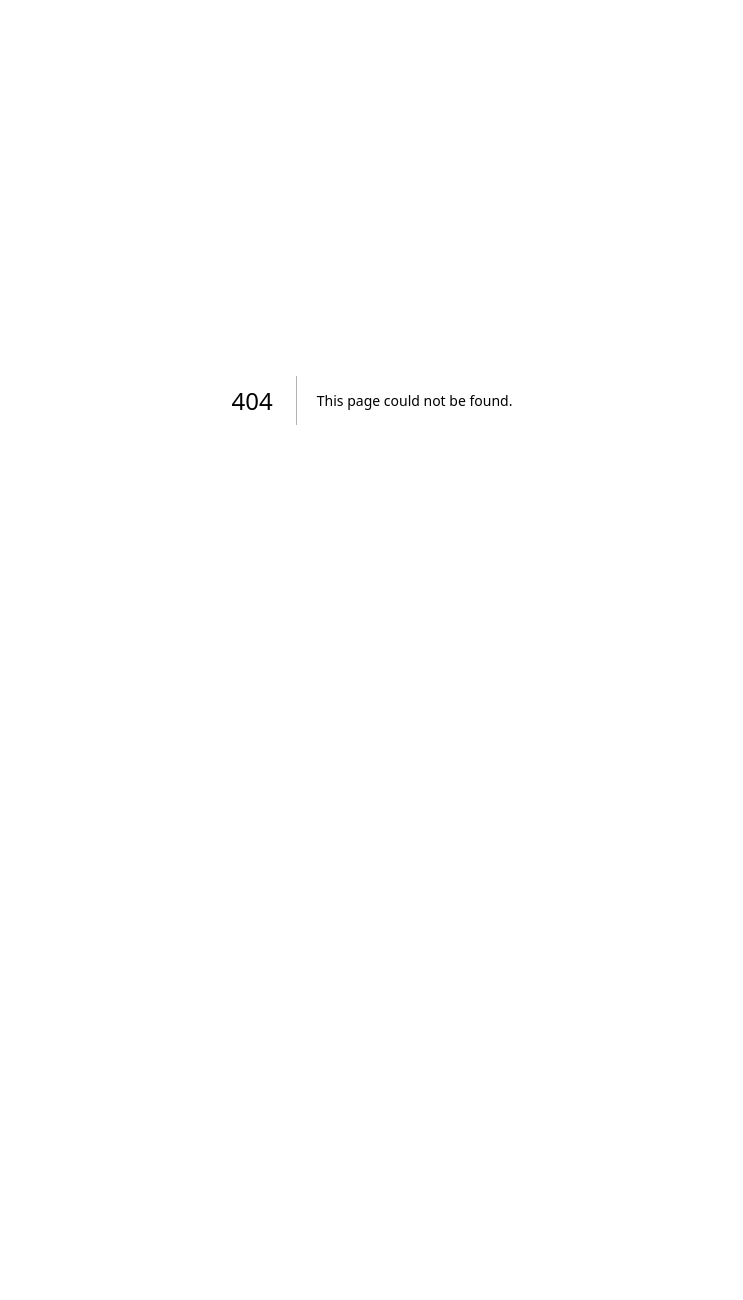
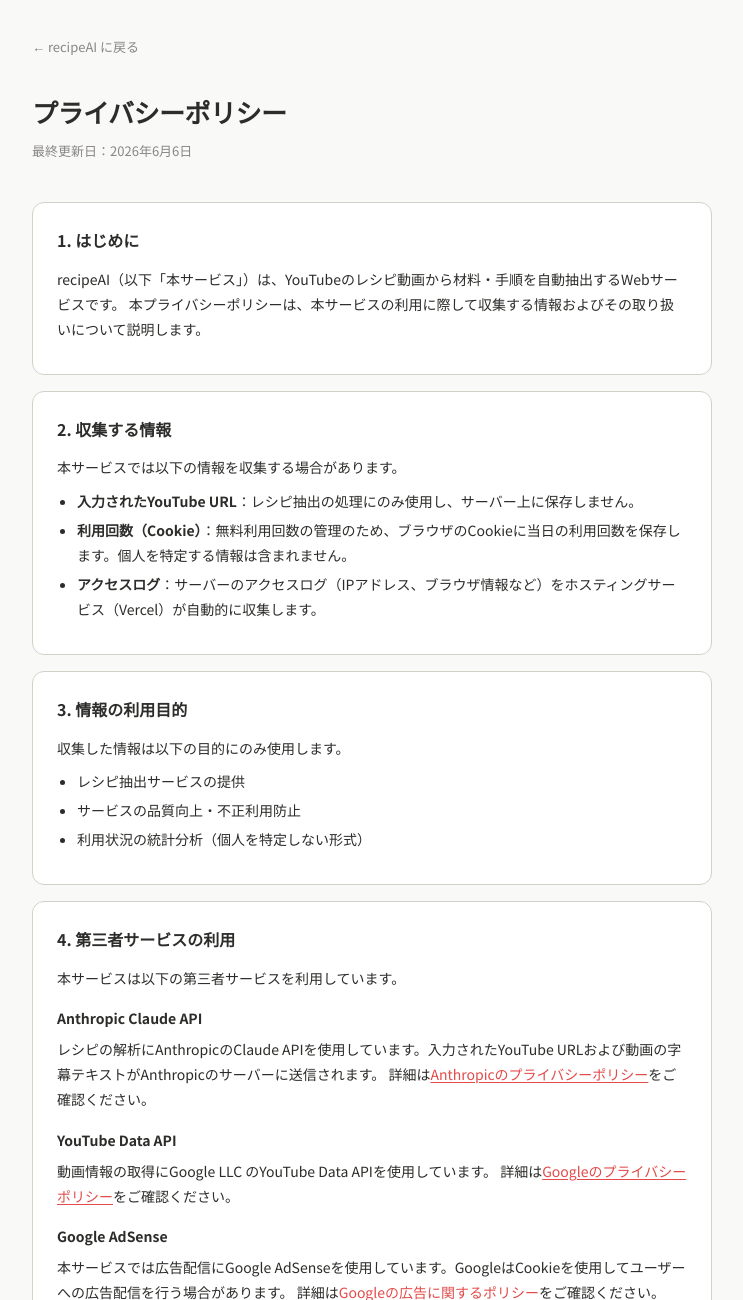
Before and after one commit to kang2120/recipe_extraction, a Next.js app: page /privacy in a window 1280 px wide. Before the commit this address had no page. Shown: the top 1300 px of the page, without its empty margins (268-1011 px from the left). Before the commit the page ends 800 px from the top, so only its background shows below. Built offline with nearby package versions, Linux system fonts and the light colour scheme.

Commit message:
プライバシーポリシーページ追加

```diff
--- a/src/app/page.tsx
+++ b/src/app/page.tsx
@@ -170,7 +170,10 @@ export default function Home() {
 
       {/* フッター */}
       <footer className={styles.footer}>
-        <p>© 2025 recipeAI — Powered by Claude API</p>
+        <p>© 2026 recipeAI — Powered by Claude API</p>
+        <p className={styles.footerLinks}>
+          <a href="/privacy">プライバシーポリシー</a>
+        </p>
         <p className={styles.footerSub}>
           ※ 本サービスはYouTube動画の字幕・説明文をもとにAIが解析します
         </p>
--- /dev/null
+++ b/src/app/privacy/page.tsx
@@ -0,0 +1,121 @@
+// src/app/privacy/page.tsx
+import type { Metadata } from 'next'
+import styles from './privacy.module.css'
+
+export const metadata: Metadata = {
+  title: 'プライバシーポリシー | recipeAI',
+  description: 'recipeAI のプライバシーポリシーです。',
+}
+
+const LAST_UPDATED = '2026年6月6日'
+const CONTACT_EMAIL = 'contact@example.com' // ← あなたのメールアドレスに変更
+
+export default function PrivacyPage() {
+  return (
+    <main className={styles.main}>
+      <div className={styles.container}>
+        <a href="/" className={styles.back}>← recipeAI に戻る</a>
+
+        <h1 className={styles.title}>プライバシーポリシー</h1>
+        <p className={styles.updated}>最終更新日：{LAST_UPDATED}</p>
+
+        <section className={styles.section}>
+          <h2>1. はじめに</h2>
+          <p>
+            recipeAI（以下「本サービス」）は、YouTubeのレシピ動画から材料・手順を自動抽出するWebサービスです。
+            本プライバシーポリシーは、本サービスの利用に際して収集する情報およびその取り扱いについて説明します。
+          </p>
+        </section>
+
+        <section className={styles.section}>
+          <h2>2. 収集する情報</h2>
+          <p>本サービスでは以下の情報を収集する場合があります。</p>
+          <ul>
+            <li>
+              <strong>入力されたYouTube URL</strong>：レシピ抽出の処理にのみ使用し、サーバー上に保存しません。
+            </li>
+            <li>
+              <strong>利用回数（Cookie）</strong>：無料利用回数の管理のため、ブラウザのCookieに当日の利用回数を保存します。個人を特定する情報は含まれません。
+            </li>
+            <li>
+              <strong>アクセスログ</strong>：サーバーのアクセスログ（IPアドレス、ブラウザ情報など）をホスティングサービス（Vercel）が自動的に収集します。
+            </li>
+          </ul>
+        </section>
+
+        <section className={styles.section}>
+          <h2>3. 情報の利用目的</h2>
+          <p>収集した情報は以下の目的にのみ使用します。</p>
+          <ul>
+            <li>レシピ抽出サービスの提供</li>
+            <li>サービスの品質向上・不正利用防止</li>
+            <li>利用状況の統計分析（個人を特定しない形式）</li>
+          </ul>
+        </section>
+
+        <section className={styles.section}>
+          <h2>4. 第三者サービスの利用</h2>
+          <p>本サービスは以下の第三者サービスを利用しています。</p>
+
+          <h3>Anthropic Claude API</h3>
+          <p>
+            レシピの解析にAnthropicのClaude APIを使用しています。入力されたYouTube URLおよび動画の字幕テキストがAnthropicのサーバーに送信されます。
+            詳細は<a href="https://www.anthropic.com/privacy" target="_blank" rel="noopener noreferrer">Anthropicのプライバシーポリシー</a>をご確認ください。
+          </p>
+
+          <h3>YouTube Data API</h3>
+          <p>
+            動画情報の取得にGoogle LLC のYouTube Data APIを使用しています。
+            詳細は<a href="https://policies.google.com/privacy" target="_blank" rel="noopener noreferrer">Googleのプライバシーポリシー</a>をご確認ください。
+          </p>
+
+          <h3>Google AdSense</h3>
+          <p>
+            本サービスでは広告配信にGoogle AdSenseを使用しています。GoogleはCookieを使用してユーザーへの広告配信を行う場合があります。
+            詳細は<a href="https://policies.google.com/technologies/ads" target="_blank" rel="noopener noreferrer">Googleの広告に関するポリシー</a>をご確認ください。
+            Googleによる広告のカスタマイズを無効にするには<a href="https://adssettings.google.com" target="_blank" rel="noopener noreferrer">広告設定ページ</a>をご利用ください。
+          </p>
+
+          <h3>Vercel</h3>
+          <p>
+            本サービスはVercel Inc. のインフラ上で動作しています。アクセスログはVercelのポリシーに従って管理されます。
+            詳細は<a href="https://vercel.com/legal/privacy-policy" target="_blank" rel="noopener noreferrer">Vercelのプライバシーポリシー</a>をご確認ください。
+          </p>
+        </section>
+
+        <section className={styles.section}>
+          <h2>5. Cookieについて</h2>
+          <p>
+            本サービスでは、無料利用回数の管理のためにCookieを使用します。
+            Cookieには個人情報は含まれておらず、当日の利用回数のみが記録されます。
+            ブラウザの設定からCookieを無効にすることができますが、その場合サービスの一部機能が利用できない場合があります。
+          </p>
+        </section>
+
+        <section className={styles.section}>
+          <h2>6. 情報の第三者提供</h2>
+          <p>
+            本サービスは、法令に基づく場合を除き、収集した情報を第三者に提供・販売・貸与しません。
+          </p>
+        </section>
+
+        <section className={styles.section}>
+          <h2>7. プライバシーポリシーの変更</h2>
+          <p>
+            本ポリシーは必要に応じて変更される場合があります。変更後のポリシーはこのページに掲載され、掲載日をもって効力を生じます。
+          </p>
+        </section>
+
+        <section className={styles.section}>
+          <h2>8. お問い合わせ</h2>
+          <p>
+            本ポリシーに関するお問い合わせは、以下のメールアドレスまでご連絡ください。
+          </p>
+          <p>
+            <a href={`mailto:${CONTACT_EMAIL}`}>{CONTACT_EMAIL}</a>
+          </p>
+        </section>
+      </div>
+    </main>
+  )
+}
--- /dev/null
+++ b/src/app/privacy/privacy.module.css
@@ -0,0 +1,90 @@
+/* src/app/privacy/privacy.module.css */
+
+.main {
+  background: var(--gray-50);
+  min-height: 100vh;
+  padding: 2rem 1rem 4rem;
+}
+
+.container {
+  max-width: 680px;
+  margin: 0 auto;
+}
+
+.back {
+  display: inline-block;
+  font-size: 13px;
+  color: var(--gray-400);
+  text-decoration: none;
+  margin-bottom: 2rem;
+  transition: color 0.15s;
+}
+
+.back:hover {
+  color: var(--red);
+}
+
+.title {
+  font-size: 26px;
+  font-weight: 700;
+  color: var(--gray-800);
+  margin-bottom: 6px;
+  letter-spacing: -0.5px;
+}
+
+.updated {
+  font-size: 13px;
+  color: var(--gray-400);
+  margin-bottom: 2.5rem;
+}
+
+.section {
+  background: var(--white);
+  border: 1px solid var(--gray-200);
+  border-radius: var(--radius-lg);
+  padding: 1.5rem;
+  margin-bottom: 1rem;
+}
+
+.section h2 {
+  font-size: 16px;
+  font-weight: 700;
+  color: var(--gray-800);
+  margin-bottom: 0.75rem;
+}
+
+.section h3 {
+  font-size: 14px;
+  font-weight: 700;
+  color: var(--gray-800);
+  margin: 1rem 0 0.4rem;
+}
+
+.section p {
+  font-size: 14px;
+  color: var(--gray-800);
+  line-height: 1.8;
+  margin-bottom: 0.5rem;
+}
+
+.section ul {
+  padding-left: 1.25rem;
+  margin: 0.5rem 0;
+}
+
+.section li {
+  font-size: 14px;
+  color: var(--gray-800);
+  line-height: 1.8;
+  margin-bottom: 0.25rem;
+}
+
+.section a {
+  color: var(--red);
+  text-decoration: underline;
+  text-underline-offset: 2px;
+}
+
+.section a:hover {
+  opacity: 0.8;
+}
```
Also changed, not shown: src/app/page.module.css (+15 -0 lines).
